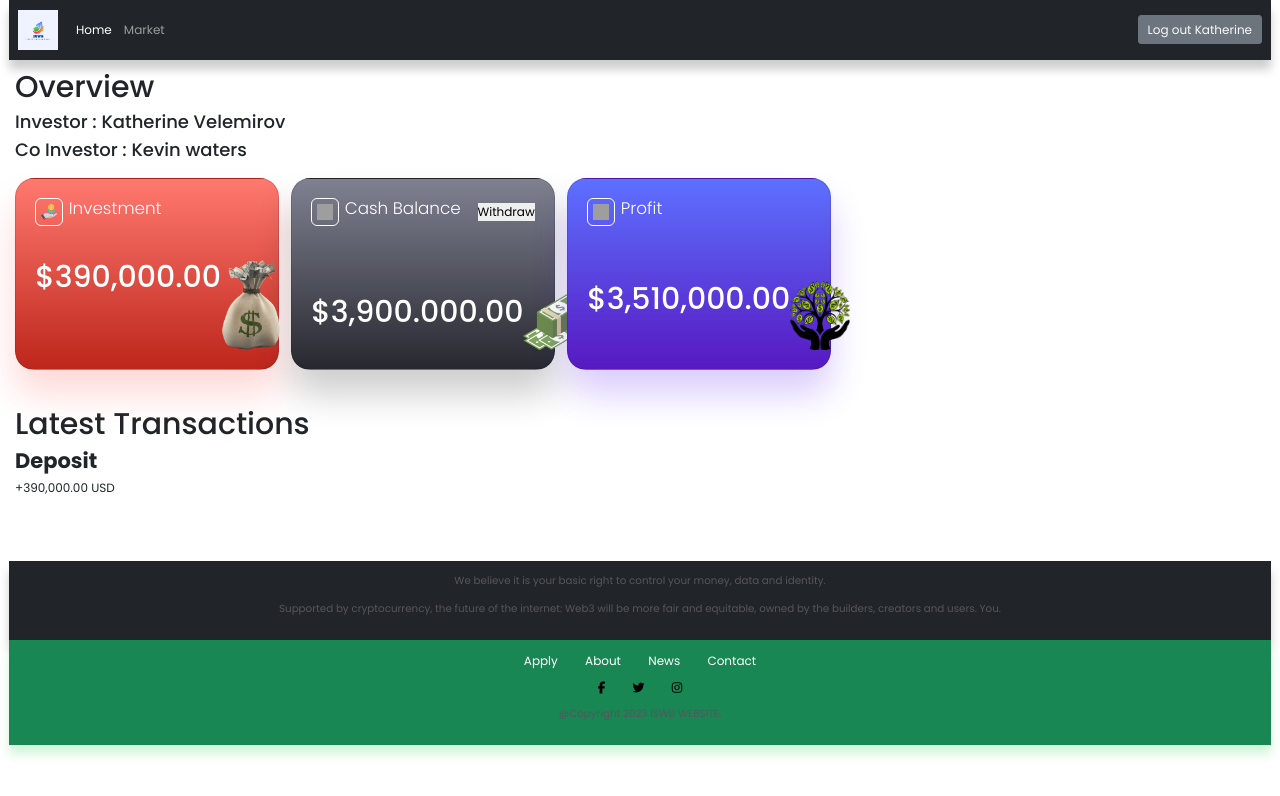
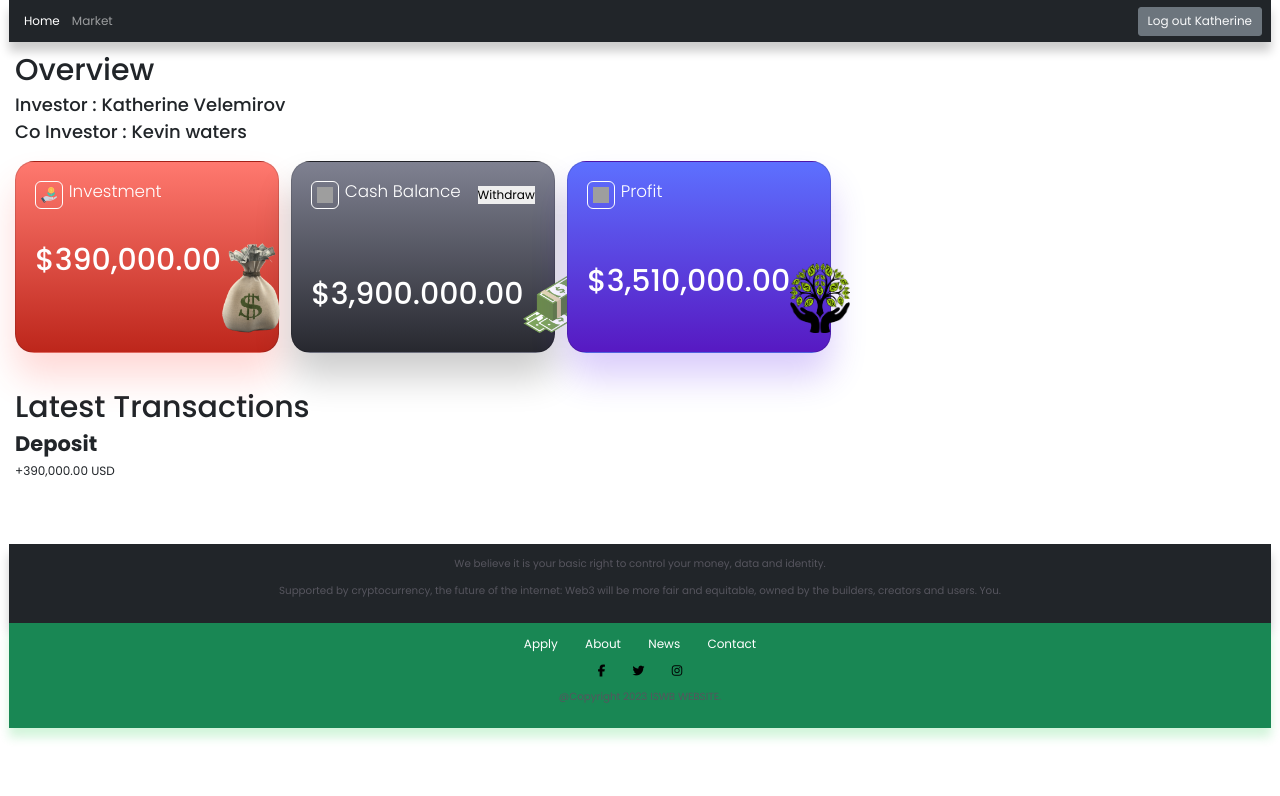
Before and after one commit to adeshinadesola/code_file, a plain HTML site: page dashboard.html in a window 1280 px wide. Drawn offline with nearby package versions, Linux system fonts and the light colour scheme; grey boxes are pictures that could not be loaded; a script that the page names is missing.

Commit message:
my first commit

```diff
--- a/dashboard.html
+++ b/dashboard.html
@@ -49,16 +49,6 @@
 
     <nav class="navbar navbar-expand-lg bg-body-tertiary navbar-dark bg-dark">
       <div class="container-fluid">
-        <a class="navbar-brand" href="index.html">
-          <img
-            src="/images/logo1.png"
-            width="40"
-            height="40"
-            class="d-inline-block align-top"
-            alt=""
-          />
-        </a>
-
         <button
           class="navbar-toggler"
           type="button"
```
